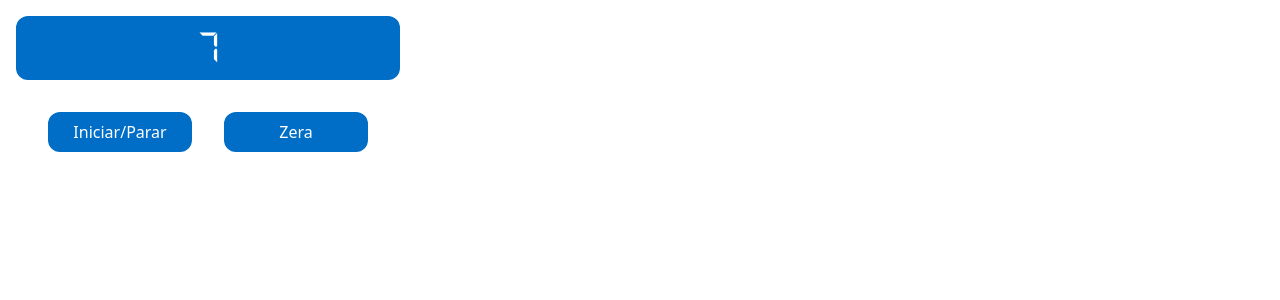
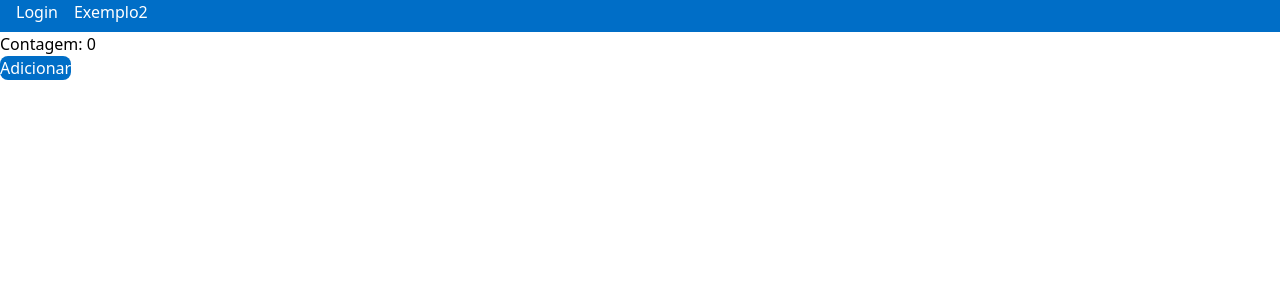
Before and after one commit to VioletaRS26/Aulas, a React (Create React App) app: page /Exemplo2 in a window 1280 px wide. Shown: the top 300 px of the page. Built offline with nearby package versions, Linux system fonts and the light colour scheme.

Commit message:
Aula sobre roteamento e inicio da tela de Login

```diff
--- a/package.json
+++ b/package.json
@@ -8,6 +8,7 @@
     "@testing-library/user-event": "^13.5.0",
     "react": "^18.2.0",
     "react-dom": "^18.2.0",
+    "react-router-dom": "^6.9.0",
     "react-scripts": "5.0.1",
     "web-vitals": "^2.1.4"
   },
--- /dev/null
+++ b/src/components/Menu.jsx
@@ -0,0 +1,22 @@
+import { NavLink } from "react-router-dom";
+
+function Menu(){
+    return (
+        <nav className="h-8 px-4 bg-azulEscuro text-white">
+            <ul className="h-8 flex flex-row gap-4">
+                <li>
+                    <NavLink to='/Login' className='hover:underline'>
+                        Login
+                    </NavLink>
+                </li>
+                <li>
+                    <NavLink to='Exemplo2' className='hover:underline'>
+                        Exemplo2
+                    </NavLink>
+                </li>
+            </ul>
+        </nav>
+    );
+}
+
+export default Menu;
--- a/src/index.jsx
+++ b/src/index.jsx
@@ -1,33 +1,14 @@
-import React from "react";
-import ReactDOM  from "react-dom/client";
-import Timer from "./components/Exemplo1"; //Importanção do componente
-import "./index.css";
+import React from 'react';
+import ReactDOM from 'react-dom/client';
+import { createBrowserRouter, RouterProvider } from 'react-router-dom';
+import routes from './routes';
+import './index.css';
 
-//Usando Classe
-/*class OlaMundo extends React.Component{
-    render(){
-        return <h1>Olá {this.props.nome}</h1>
-    }
-}*/
-//Usando função
-function OlaMundo(props){
-    return <h1>Olá {props.nome}</h1>
-}
+const router = createBrowserRouter(routes);
 
-class Pagina01 extends React.Component{
-    render(){
-        return (
-            <>
-                <OlaMundo nome = {this.props.nome[0]}></OlaMundo>
-                <OlaMundo nome = {this.props.nome[1]}></OlaMundo>
-            </>
-        );
-    }
-}
-
-const root = ReactDOM.createRoot(document.getElementById("root"));
+const root = ReactDOM.createRoot(document.getElementById('root'));
 root.render(
-    <div>
-        <Timer start ={0} ms = {1000}></Timer>
-    </div>
+    <React.StrictMode>
+        <RouterProvider router={router} />
+    </React.StrictMode>,
 );
--- /dev/null
+++ b/src/pages/Exemplo2.jsx
@@ -0,0 +1,28 @@
+import React, {useEffect, useState} from "react";
+import Menu from "../components/Menu";
+
+function Exemplo2(){
+
+    const [count, setCount] = useState(0);
+
+    useEffect(()=>{
+        document.title = 'Você clicou ${count} vezes';
+    }, [count]);
+
+    function incrementar(){
+        setCount(count +1);
+    }
+
+    return(
+        <div>
+            <Menu/>
+            <h1>
+                Contagem: {count}
+            </h1>
+            <button onClick={incrementar} className= 'bg-azulEscuro text-white rounded-lg'> Adicionar</button>
+        </div>
+
+    )
+}
+
+export default Exemplo2;
--- /dev/null
+++ b/src/pages/HomePage.jsx
@@ -0,0 +1,14 @@
+import React from "react";
+import Exemplo1 from '../components/Exemplo1';
+import Menu from "../components/Menu";
+
+function HomePage(){
+    return(
+        <div className="bg-gray-400 h-screen w-screen">
+            <Menu/>
+            <Exemplo1 start={0} ms={1000}/>
+        </div>
+    )
+}
+
+export default HomePage;
--- /dev/null
+++ b/src/pages/LoginPage.jsx
@@ -0,0 +1,16 @@
+import React from "react";
+import Menu from "../components/Menu";
+
+function Login(){
+    return(
+        <div>
+        <Menu/>
+            <div className="flex items-center justify-center">
+                <h1>Login</h1>
+            </div>
+        </div>
+
+    )
+}
+
+export default Login;
--- /dev/null
+++ b/src/routes.jsx
@@ -0,0 +1,11 @@
+import React from 'react';
+import HomePage from './pages/HomePage';
+import LoginPage from './pages/LoginPage';
+import Exemplo2 from './pages/Exemplo2';
+
+const routes = [
+    { path: '/', element: <HomePage /> },
+    { path: '/login', element: <LoginPage />},
+    { path: '/Exemplo2', element: <Exemplo2 />},
+];
+export default routes;
```
Also changed, not shown: src/components/Login.jsx (added), 1 other file (tests, documents, lock files or other folders).
